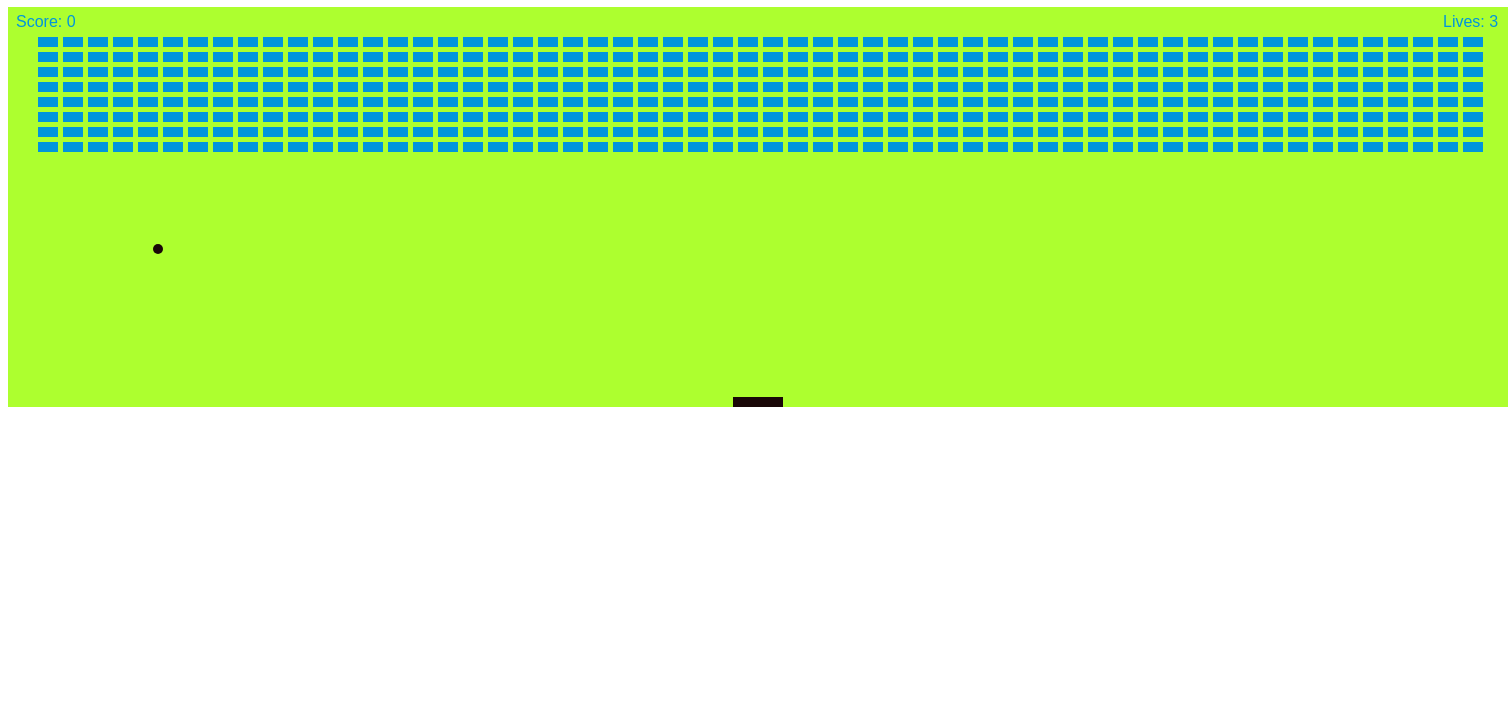
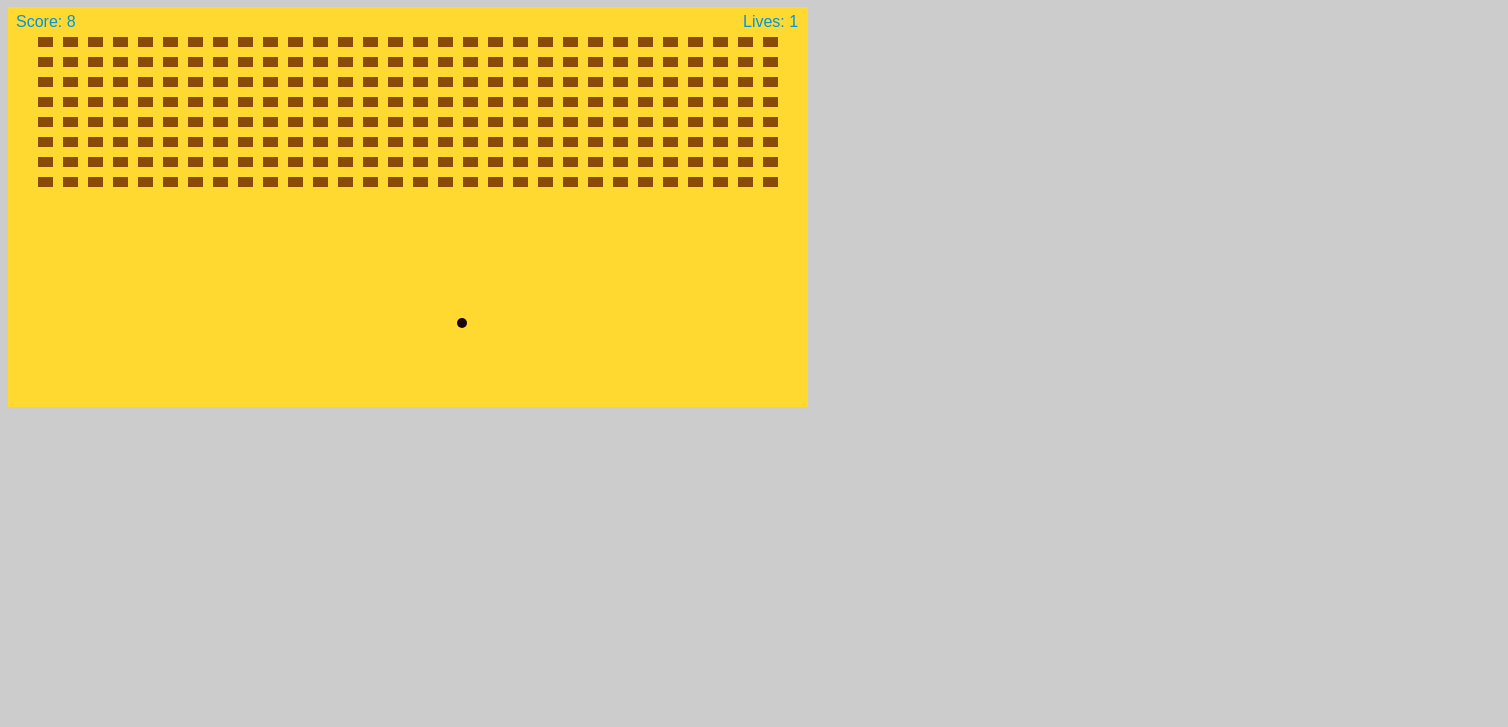
Before and after one commit to IliesBourib-mms/bootCampProjectGame, a plain HTML site: page index.html in a window 1280 px wide. Shown: the part 73-800 px from the top of the page, 1508 px wide, since content can reach past the window. Drawn offline with Linux system fonts and the light colour scheme.

Commit message:
Newest Version of my game

```diff
--- a/index.html
+++ b/index.html
@@ -11,7 +11,7 @@
 <body>
 
     <h1>My first Game</h1>
-    <canvas id ="myCanvas" width=1500 height=400></canvas>
+    <canvas id ="myCanvas" width=800 height=400></canvas>
     <script src="./starter-code/js/bricks.js"></script>
     <script src="./starter-code/js/paddle.js"></script>
     <script src="./starter-code/js/ball.js"></script>
--- a/starter-code/js/ball.js
+++ b/starter-code/js/ball.js
@@ -1,13 +1,14 @@
 class Ball {
 
     constructor(canvas, paddle) {
+        this.lives = lives;
         this.canvas = canvas;
         this.paddle = paddle;
         this.ballRadius = 5;
         this.x = this.canvas.width / 2;
         this.y = this.canvas.height - 30;
-        this.dx = -2;
-        this.dy = -2;
+        this.dx = 2;
+        this.dy = -3;
     }
 
     drawBall() {
@@ -18,27 +19,29 @@ class Ball {
         ctx.fill();
         ctx.closePath();
 
-        console.log(this.y)
+
 
         if (this.x + this.dx > this.canvas.width - this.ballRadius || this.x + this.dx < this.ballRadius) {
             this.dx = -this.dx;
         }
         if (this.y + this.dy < this.ballRadius) {
             this.dy = -this.dy;
+
         } else if (this.y + this.dy > this.canvas.height - this.ballRadius) {
             if (this.x > this.paddle.paddleX && this.x < this.paddle.paddleX + this.paddle.paddleWidth) {
                 this.dy = -this.dy;
             } else {
                 lives--;
+                alert("you died");
                 if (!lives) {
                     alert("Game Over");
                     document.location.reload();
                 } else {
-                    this.paddle.x = this.canvas.width / 2;
-                    this.paddle.y = this.canvas.height - 30;
-//                    this.ball.dx = 3;
-  //                  this.ball.dy = -3;
-                    this.paddle.paddleX = (this.canvas.width - this.paddle.paddleWidth / 2);
+                    this.x = canvas.width / 2;
+                    this.y = canvas.height - 30;
+                    this.paddle.paddleX = (this.canvas.width - this.paddleWidth) / 2;
+                    this.dx = 3;
+                    this.dy = -3;
                 }
             }
         }
--- a/starter-code/js/bricks.js
+++ b/starter-code/js/bricks.js
@@ -1,18 +1,16 @@
 class Bricks {
-
-    constructor() {
+    constructor(ball) {
         this.brickRowCount = 8;
-        this.brickColumnCount = 58;
-        this.brickWidth = 20;
+        this.brickColumnCount = 30;
+        this.brickWidth = 15;
         this.brickHeight = 10;
-        this.brickPadding = 5;
+        this.brickPadding = 10;
         this.brickOffsetTop = 30;
         this.brickOffsetLeft = 30;
         this.bricks = [];
+        this.ball = ball;
     }
-
     drawBricks() {
-
         for (let columns = 0; columns < this.brickColumnCount; columns++) {
             this.bricks[columns] = [];
             for (let rows = 0; rows < this.brickRowCount; rows++) {
@@ -23,7 +21,6 @@ class Bricks {
                 };
             }
         }
-
         for (let columns = 0; columns < this.brickColumnCount; columns++) {
             for (let rows = 0; rows < this.brickRowCount; rows++) {
 
@@ -31,14 +28,36 @@ class Bricks {
                 let brickY = (rows * (this.brickHeight + this.brickPadding)) + this.brickOffsetTop;
                 this.bricks[columns][rows].x = brickX;
                 this.bricks[columns][rows].y = brickY;
+
                 ctx.beginPath();
                 ctx.rect(brickX, brickY, this.brickWidth, this.brickHeight);
-                ctx.fillStyle = "#0095dd";
+                ctx.fillStyle = "#8A4B08";
                 ctx.fill();
                 ctx.closePath();
 
             }
         }
     }
-
+    collisionDetection() {
+        for (let columns = 0; columns < bricksObject.brickColumnCount; columns++) {
+            for (let rows = 0; rows < bricksObject.brickRowCount; rows++) {
+                //console.log(columns+" "+rows);
+                let brick = this.bricks[columns][rows];
+                if (brick.status === 1) {
+                    if (this.ball.x > brick.x &&
+                        this.ball.x < brick.x + this.brickWidth &&
+                        this.ball.y > brick.y &&
+                        this.ball.y < brick.y + this.brickHeight) {
+                        ball.dy = -ball.dy;
+                        this.bricks.status = 0;
+                        score++;
+                        if (score === this.brickColumnCount * this.brickRowCount) {
+                            alert("You have won!");
+                            document.location.reload;
+                        }
+                    }
+                }
+            }
+        }
+    }
 }
--- a/starter-code/js/main.js
+++ b/starter-code/js/main.js
@@ -1,96 +1,66 @@
-
-
 let canvas = document.getElementById("myCanvas");
 let ctx = canvas.getContext("2d");
 let score = 0;
 let lives = 3;
 let paddle = new Paddle();
 let ball = new Ball(canvas, paddle);
-let bricksObject = new Bricks();
-console.log(bricksObject);
-bricksObject.status = 1;
-let brick =bricksObject;
-console.log(brick);
+let bricksObject = new Bricks(ball);
 
-function collisionDetection (){
-  console.log(brick.status);
-    for (let columns= 0;columns<bricksObject.brickColumnCount;columns++){
-        for(let rows=0;rows<bricksObject.brickRowCount;rows++){
-            if(brick.status=== 1){
-            if(ball.x>brick.x && ball.x<brick.x+brick.brickWidth && ball.y>brick.y && ball.y<brick.y+bricks.brickHeight){
-                console.log(bricksObject.bricks[columns][rows]);
-                dy = -dy;
-                brick.status = 0;
-                score++;
-                if(score === bricksObbject.brickColumnCount*bricksObject.brickRowCount){
-                    alert("You have won!");
-                    document.location.reload;
-                }
-                }
-            }
-        }
-    }
-}
-function drawScore(){
+
+
+//bricksObject.status = 1;
+//brick.status = 1;
+//console.log(bricksObject.bricks[1][1]);
+function drawScore() {
 
     ctx.font = "16px Arial";
     ctx.fillStyle = '#0095dd';
-    ctx.fillText("Score: "+score,8,20);
+    ctx.fillText("Score: " + score, 8, 20);
 }
 
-function drawLives(){
+function drawLives() {
     ctx.font = "16 px Arial";
     ctx.fillStyle = '0095dd';
-    ctx.fillText ("Lives: "+lives,canvas.width-65,20);
+    ctx.fillText("Lives: " + lives, canvas.width - 65, 20);
 }
+document.addEventListener("keydown", keyDownHandler, false);
+document.addEventListener("keyup", keyUpHandler, false);
+document.addEventListener("mousemove", mouseMoveHandler, false);
 
-document.addEventListener("keydown",keyDownHandler,false);
-document.addEventListener("keyup",keyUpHandler,false);
-//document.addEventListener("mousemove",mouseMoveHandler,false);
-
-function keyDownHandler(e){
-    if (e.key == "Right" || e.key == "ArrowRight"){
+function keyDownHandler(e) {
+    if (e.key == "Right" || e.key == "ArrowRight") {
         paddle.rightPressed = true;
-    }
-    else if (e.key == "Left" || e.key == "ArrowLeft"){
+    } else if (e.key == "Left" || e.key == "ArrowLeft") {
         paddle.leftPressed = true;
     }
 }
-function keyUpHandler(e){
-    if (e.key == "Right" || e.key == "ArrowRight"){
+
+function keyUpHandler(e) {
+    if (e.key == "Right" || e.key == "ArrowRight") {
         paddle.rightPressed = false;
-    }
-    else if (e.key == "Left" || e.key == "ArrowLeft"){
+    } else if (e.key == "Left" || e.key == "ArrowLeft") {
         paddle.leftPressed = false;
     }
 }
 
-/*function mouseMoveHandler(e){
+function mouseMoveHandler(e) {
     let relativeX = e.clientX - canvas.offsetLeft;
-    if(relativeX> 0 && relativeX< canvas.width){
-        this.paddleX = relativeX - paddleWidth/2;
+    if (relativeX > 0 && relativeX < canvas.width) {
+        paddle.paddleX = relativeX - paddle.paddleWidth / 2;
     }
 
-}*/
-
-
-
-
-
-
+}
 
 function draw() {
     ctx.clearRect(0, 0, canvas.width, canvas.height);
     ball.drawBall();
     paddle.drawPaddle();
     bricksObject.drawBricks();
-    collisionDetection();
+    bricksObject.collisionDetection();
     drawScore();
     drawLives();
-   ball.x += ball.dx;
-   ball.y += ball.dy;
+    ball.x += ball.dx;
+    ball.y += ball.dy;
     requestAnimationFrame(draw);
 }
-
-
 draw();
--- a/starter-code/js/paddle.js
+++ b/starter-code/js/paddle.js
@@ -3,7 +3,7 @@ class Paddle{
 constructor(){
 
     this.paddleHeight = 10;
-    this.paddleWidth = 50;
+    this.paddleWidth = 80;
     this.paddleX = (canvas.width-this.paddleWidth)/2;
     this.rightPressed = false;
     this.leftPressed = false;
@@ -26,8 +26,8 @@ drawPaddle(){
     }
     else if(paddle.leftPressed){
         paddle.paddleX -= 7;
-        if (paddle.paddleX <0){
-            paddle.paddleX = 0;
+        if (paddle.paddleX <50){
+            paddle.paddleX = 50;
         }
     }
 }
--- a/starter-code/stylesheets/style.css
+++ b/starter-code/stylesheets/style.css
@@ -4,14 +4,18 @@
 
 }
 #myCanvas{
-    background: greenyellow;
-    display: block;
-    margin: 20
-    auto;
+    background: rgb(255, 217, 47);
+    display: flex;
+    justify-content: center;
+    margin: 20;
+    vertical-align: middle;
+}
+h1{
+    text-align: center;
+    font-family: 'Franklin Gothic Medium', 'Arial Narrow', Arial, sans-serif
 
 }
-
-
-h1{
-    text-align: center;
+html{
+    background-image: url("../img/background.jpg") no-repeat;
+    background-color: #cccccc;
 }
```
